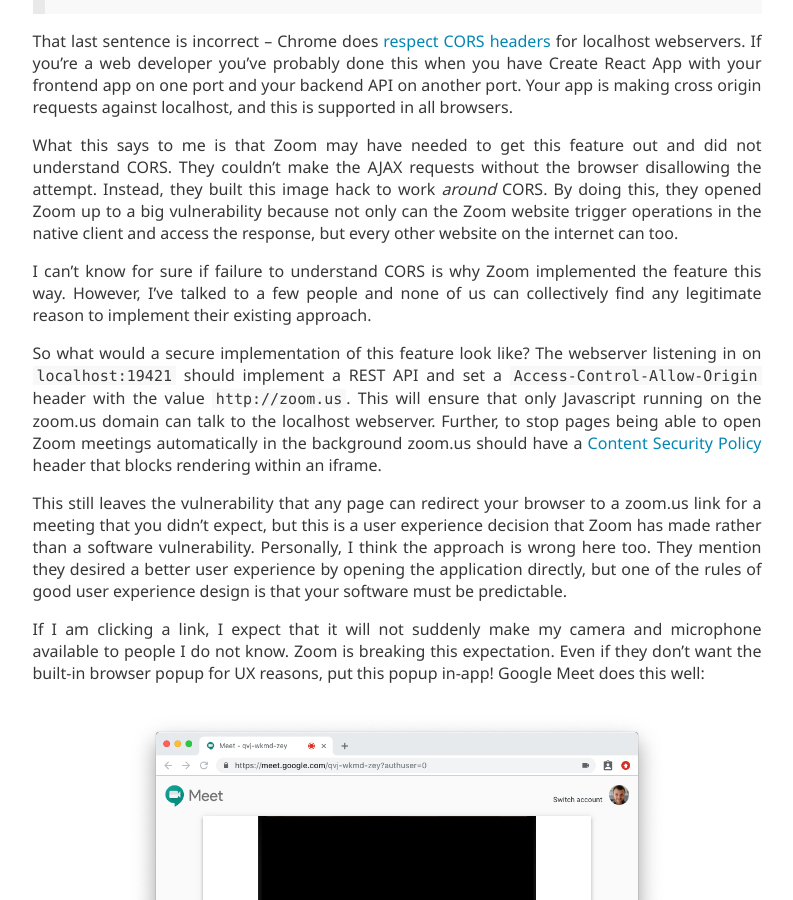
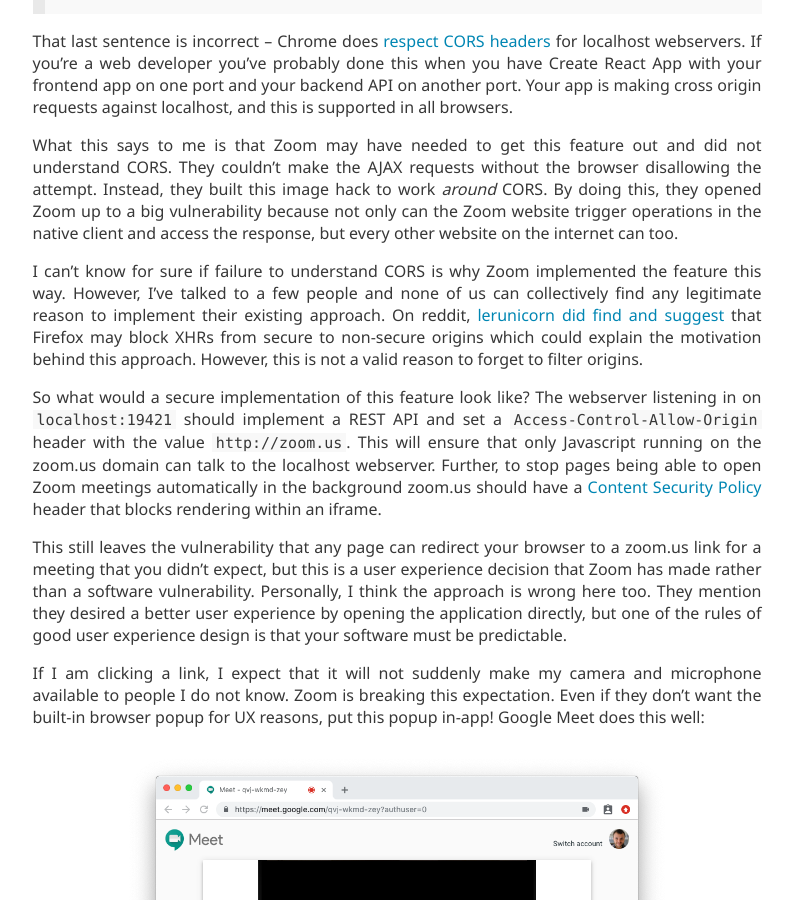
Before and after one commit to chrisfosterelli/chrisfosterelli.github.io, a Jekyll site: the page built from _posts/2019-07-10-developers-dont-understand-cors.md, in a window 1280 px wide and 900 px high, scrolled down 1016 px. Shown: the whole window, without its empty margins (243-1036 px from the left). Built offline with Jekyll 4.4.1, drawn with Linux system fonts in a browser that asks for light colours.

Commit message:
Add note about reddit post

```diff
--- a/_posts/2019-07-10-developers-dont-understand-cors.md
+++ b/_posts/2019-07-10-developers-dont-understand-cors.md
@@ -49,6 +49,9 @@
 I can't know for sure if failure to understand CORS is why Zoom implemented the
 feature this way. However, I've talked to a few people and none of us can
 collectively find any legitimate reason to implement their existing approach.
+On reddit, [lerunicorn did find and suggest] that Firefox may block XHRs from
+secure to non-secure origins which could explain the motivation behind this
+approach. However, this is not a valid reason to forget to filter origins.
 
 So what would a secure implementation of this feature look like? The webserver
 listening in on `localhost:19421` should implement a REST API and set a
@@ -102,3 +105,4 @@
 [exact same vulnerability]: https://bugs.chromium.org/p/project-zero/issues/detail?id=1663
 [generous quantity of examples]: https://stackoverflow.com/search?q=Access-Control-Allow-Origin+node
 [recent Zoom vulnerability]: https://medium.com/bugbountywriteup/zoom-zero-day-4-million-webcams-maybe-an-rce-just-get-them-to-visit-your-website-ac75c83f4ef5
+[lerunicorn did find and suggest]: https://www.reddit.com/r/programming/comments/cavblo/zoom_zero_day_4_million_webcams_maybe_an_rce_just/etdw0qn/
```
